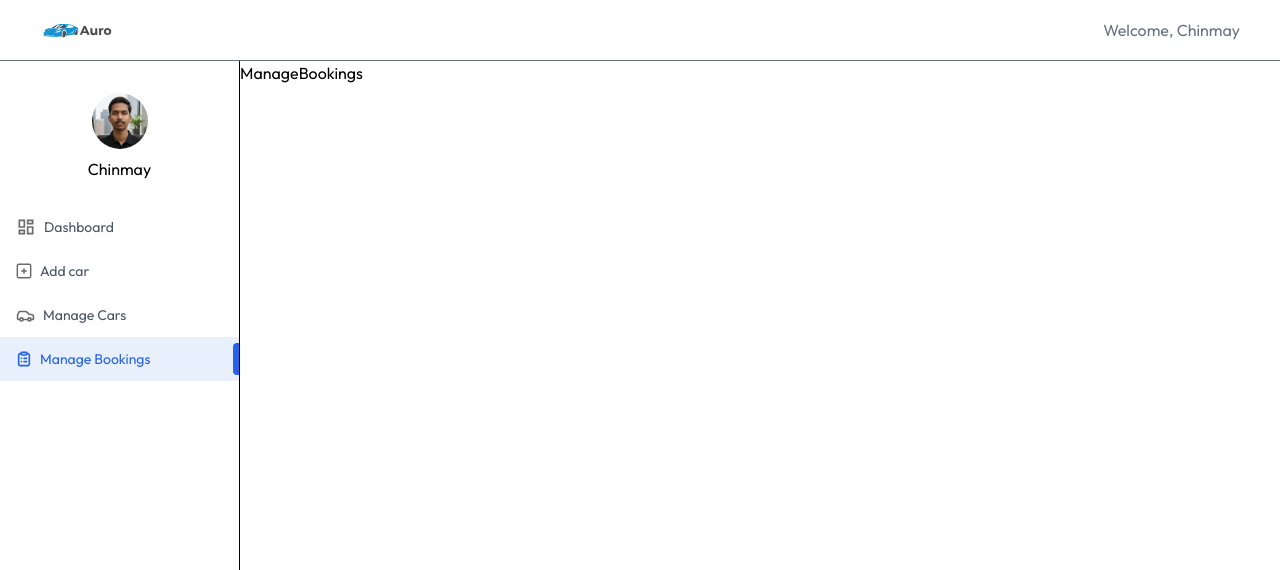
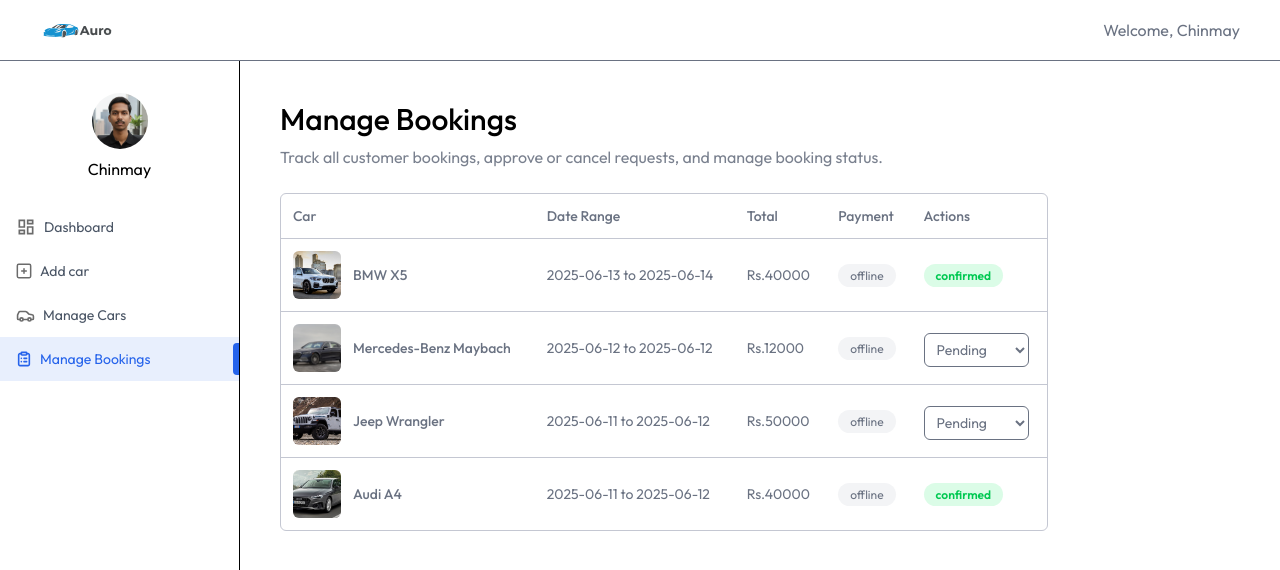
Before and after one commit to chinmaymohite3036/CarRentalWeb, a React app in the folder client/: page /owner/manage-bookings in a window 1280 px wide. Shown: the top 570 px of the page. Built offline with nearby package versions, Linux system fonts and the light colour scheme; the HTML template or start-up script is replaced by a standard one; a web font is replaced by a local one.

Commit message:
completed Dashboard

```diff
--- a/client/src/App.jsx
+++ b/client/src/App.jsx
@@ -11,6 +11,7 @@ import Dashboard from "./pages/owner/Dashboard";
 import AddCar from "./pages/owner/AddCar";
 import ManageCars from "./pages/owner/ManageCars";
 import ManageBookings from "./pages/owner/ManageBookings";
+import Login from "./components/Login";
 
 const App = () => {
   const [showLogin, setShowLogin] = useState(false);
@@ -18,6 +19,7 @@ const App = () => {
 
   return (
     <>
+      {showLogin && <Login setShowLogin={setShowLogin}/>}
       {!isOwnerPath && <Navbar setShowLogin={setShowLogin} />}
 
       <Routes>
--- a/client/src/assets/assets.js
+++ b/client/src/assets/assets.js
@@ -193,7 +193,7 @@ export const dummyCarData = [
     location: "Pune",
     description:
       "The Jeep Wrangler is a mid-size luxury SUV produced by Jeep. The Wrangler made its debut in 2003 as the first SUV ever produced by Jeep.",
-    isAvaliable: true,
+    isAvaliable: false,
     createdAt: "2025-04-16T08:34:39.592Z",
   },
   {
--- /dev/null
+++ b/client/src/components/Login.jsx
@@ -0,0 +1,11 @@
+import React from 'react'
+
+const Login = ({setShowLogin}) => {
+  return (
+    <div onClick={()=> setShowLogin(false)} className='fixed top-0 bottom-0 left-0 right-0 z-100 flex items-center text-sm text-gray-600 bg-black/50'>
+        <form></form>
+    </div>
+  )
+}
+
+export default Login
--- a/client/src/pages/owner/ManageBookings.jsx
+++ b/client/src/pages/owner/ManageBookings.jsx
@@ -1,9 +1,94 @@
-import React from 'react'
+import React, { useState, useEffect } from "react";
+import { dummyMyBookingsData } from "../../assets/assets";
+import Title from "../../components/owner/Title";
 
 const ManageBookings = () => {
+  const currency = import.meta.env.VITE_CURRENCY;
+  const [bookings, setBookings] = useState([]);
+  const fetchOwnerBookings = async () => {
+    setBookings(dummyMyBookingsData);
+  };
+  useEffect(() => {
+    fetchOwnerBookings();
+  }, []);
   return (
-    <div>ManageBookings</div>
-  )
-}
+    <div className="px-4 pt-10 md:px-10 w-full">
+      <Title
+        title="Manage Bookings"
+        subtitle="Track all customer bookings, approve or cancel requests, and manage booking status."
+      />
 
-export default ManageBookings
+      <div className="max-w-3xl w-full rounded-md overflow-hidden border border-border-color mt-6">
+        <table className="w-full border-collapse text-left text-sm text-gray-600">
+          <thead className="text-gray-500">
+            <tr>
+              <th className="p-3 font-medium">Car</th>
+              <th className="p-3 font-medium max-md:hidden">Date Range</th>
+              <th className="p-3 font-medium">Total</th>
+              <th className="p-3 font-medium max-md:hidden">Payment</th>
+              <th className="p-3 font-medium">Actions</th>
+            </tr>
+          </thead>
+          <tbody>
+            {bookings.map((booking, index) => (
+              <tr
+                key={index}
+                className="border-t border-border-color text-gray-500"
+              >
+                <td className="p-3 flex items-center gap-3">
+                  <img
+                    src={booking.car.image}
+                    alt=""
+                    className="h-12 w-12 aspect-square rounded-md object-cover"
+                  />
+                  <p className="font-medium max-md:hidden">
+                    {booking.car.brand} {booking.car.model}
+                  </p>
+                </td>
+                <td className="p-3 max-md:hidden">
+                  {booking.pickupDate.split("T")[0]} to{" "}
+                  {booking.returnDate.split("T")[0]}
+                </td>
+
+                <td className="p-3">
+                  {currency}
+                  {booking.price}
+                </td>
+
+                <td className="p-3 max-md:hidden">
+                  <span className="bg-gray-100 px-3 py-1 rounded-full text-xs">
+                    offline
+                  </span>
+                </td>
+                <td className="p-3">
+                  {booking.status === "pending" ? (
+                    <select
+                      value={booking.status}
+                      className="px-2 py-1.5 mt-1 text-gray-500 border border-borderColor rounded-md outline-none"
+                    >
+                      <option value="pending">Pending</option>
+                      <option value="cancelled">Cancelled</option>
+                      <option value="confirmed">Confirmed</option>
+                    </select>
+                  ) : (
+                    <span
+                      className={`px-3 py-1 rounded-full text-xs font-semibold ${
+                        booking.status === "confirmed"
+                          ? "bg-green-100 text-green-500"
+                          : "bg-red-100 text-red-500"
+                      }`}
+                    >
+                      {booking.status}
+                    </span>
+                  )}
+                </td>
+              </tr>
+            ))}
+          </tbody>
+        </table>
+      </div>
+    </div>
+  );
+};
+
+export default ManageBookings;
--- a/client/src/pages/owner/ManageCars.jsx
+++ b/client/src/pages/owner/ManageCars.jsx
@@ -1,8 +1,9 @@
 import React, { useEffect, useState } from "react";
-import { dummyCarData } from "../../assets/assets";
+import { assets, dummyCarData } from "../../assets/assets";
 import Title from "../../components/owner/Title";
 
 const ManageCars = () => {
+  const currency = import.meta.env.VITE_CURRENCY;
   const [cars, setCars] = useState([]);
   const fetchOwnerCars = async () => {
     setCars(dummyCarData);
@@ -17,7 +18,7 @@ const ManageCars = () => {
         subtitle="View all listed cars, update their details, or remove them from the booking platform."
       />
 
-      <div className="max-w-3xl w-full rounded-md overflow-hidden border border-borderColor mt-6">
+      <div className="max-w-3xl w-full rounded-md overflow-hidden border border-border-color mt-6">
         <table className="w-full border-collapse text-left text-sm text-gray-600">
           <thead className="text-gray-500">
             <tr>
@@ -30,7 +31,7 @@ const ManageCars = () => {
           </thead>
           <tbody>
             {cars.map((car, index) => (
-              <tr key={index} className="border-t border-borderColor">
+              <tr key={index} className="border-t border-border-color">
                 <td className="p-3 flex items-center gap-3">
                   <img
                     src={car.image}
@@ -47,7 +48,38 @@ const ManageCars = () => {
                   </div>
                 </td>
 
-                <td></td>
+                <td className="p-3 max-md:hidden">{car.category}</td>
+                <td className="p-3">
+                  {currency}
+                  {car.pricePerDay}/Day
+                </td>
+
+                <td className="p-3 max-md:hidden">
+                  <span
+                    className={`px-3 py-1 rounded-full text-xs ${
+                      car.isAvaliable
+                        ? "bg-green-100 text-green-500"
+                        : "bg-red-100 text-red-500"
+                    }`}
+                  >
+                    {car.isAvaliable ? "Available" : "Unavailable"}
+                  </span>
+                </td>
+
+                <td className="flex items-center p-3">
+                  <img
+                    src={
+                      car.isAvaliable ? assets.eye_close_icon : assets.eye_icon
+                    }
+                    alt=""
+                    className="cursor-pointer"
+                  />
+                  <img
+                    src={assets.delete_icon}
+                    alt=""
+                    className="cursor-pointer ml-2"
+                  />
+                </td>
               </tr>
             ))}
           </tbody>
```
